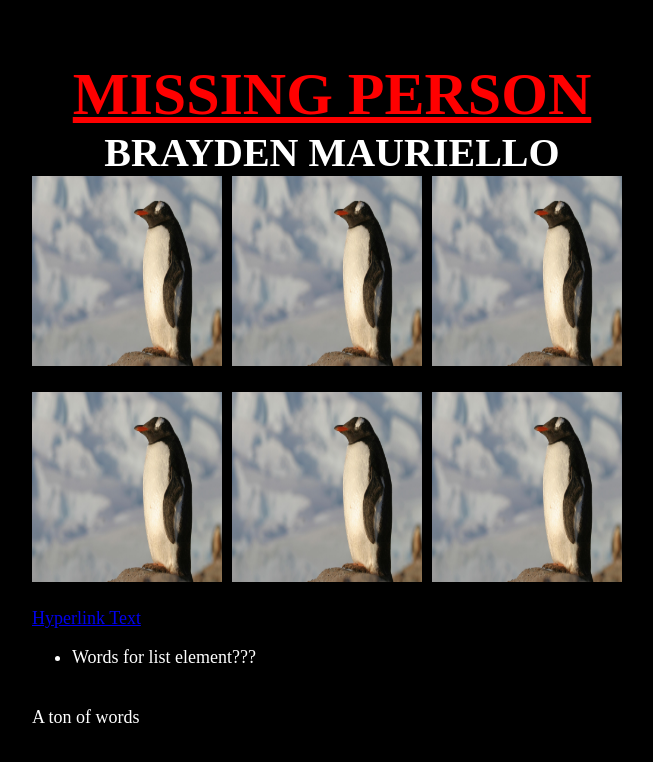
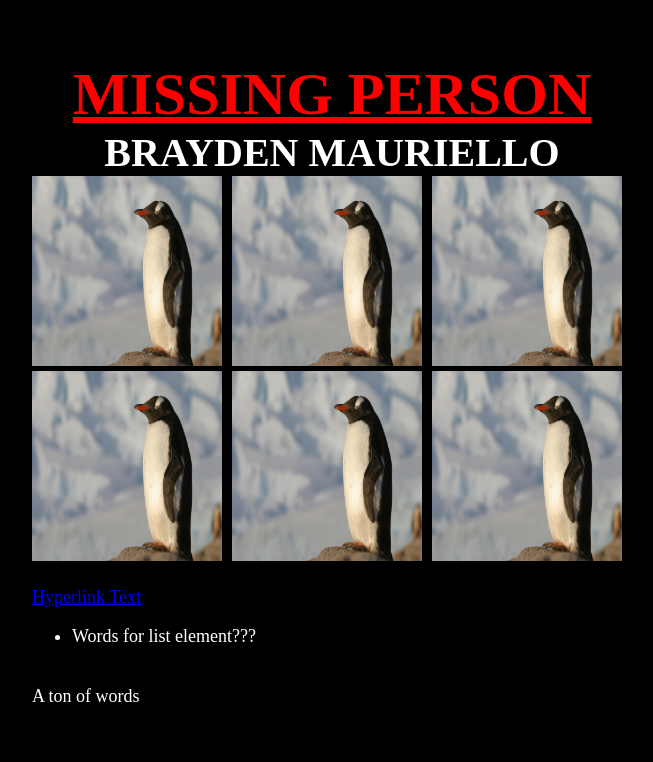
Before and after one commit to GarbageGameDeveloper/HTML-Practice, a plain HTML site: page index.html in a window 1280 px wide. Shown: the whole page, without its empty margins (308-961 px from the left). Drawn offline with Linux system fonts and the light colour scheme.

Commit message:
Update index.html

```diff
--- a/index.html
+++ b/index.html
@@ -75,9 +75,9 @@
 				<div class=".image"><img src="https://GarbageGameDeveloper.github.io/HTML-Practice/images/penguin.jpg" width="190" height="190"></div>
 				<div class=".image"><img src="https://GarbageGameDeveloper.github.io/HTML-Practice/images/penguin.jpg" width="190" height="190"></div>
 				<div class=".image"><img src="https://GarbageGameDeveloper.github.io/HTML-Practice/images/penguin.jpg" width="190" height="190"></div>
-				<div class=".image"><br><img src="https://GarbageGameDeveloper.github.io/HTML-Practice/images/penguin.jpg" width="190" height="190"></div>
-				<div class=".image"><br><img src="https://GarbageGameDeveloper.github.io/HTML-Practice/images/penguin.jpg" width="190" height="190"></div>
-				<div class=".image"><br><img src="https://GarbageGameDeveloper.github.io/HTML-Practice/images/penguin.jpg" width="190" height="190"></div>
+				<div class=".image"><img src="https://GarbageGameDeveloper.github.io/HTML-Practice/images/penguin.jpg" width="190" height="190"></div>
+				<div class=".image"><img src="https://GarbageGameDeveloper.github.io/HTML-Practice/images/penguin.jpg" width="190" height="190"></div>
+				<div class=".image"><img src="https://GarbageGameDeveloper.github.io/HTML-Practice/images/penguin.jpg" width="190" height="190"></div>
 			</div>
 
 
```
